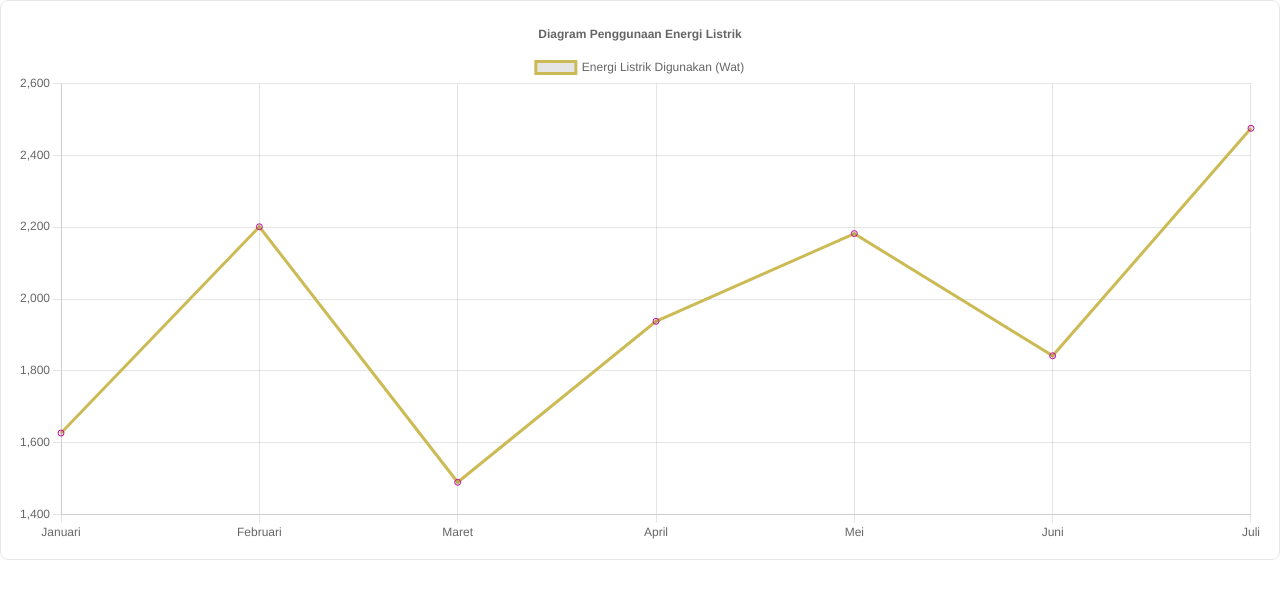
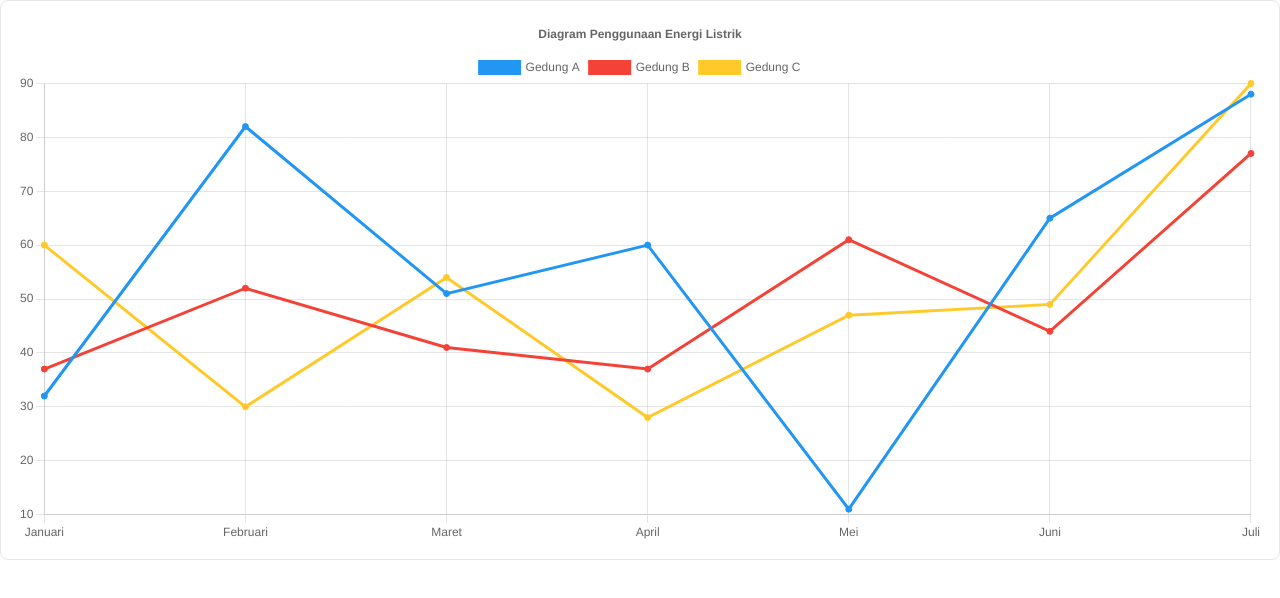
Before and after one commit to BilhaqAD07/fms-kedaireka, a Next.js app: page /Chart/Diagram in a window 1280 px wide. Shown: the top 598 px of the page. Built offline with nearby package versions, Linux system fonts and the light colour scheme.

Commit message:
chart and profile

```diff
--- a/src/app/Chart/Diagram/page.tsx
+++ b/src/app/Chart/Diagram/page.tsx
@@ -34,15 +34,25 @@ const Diagram = () => {
 
   useEffect(() => {
     setChartData({
-      labels: ['Januari', 'Februari', 'Maret', 'April', 'Mei', 'Juni', 'Juli'],
+      labels:['Januari', 'Februari', 'Maret', 'April', 'Mei', 'Juni', 'Juli'],
       datasets: [
         {
-          label: 'Energi Listrik Digunakan (Wat)',
-          data: [1627, 2201, 1490, 1938, 2182, 1842, 2475],
-          borderColor: '#cb5',
-          fill: false,
-          pointBorderColor: "#cb0c9f",
-          pointBorderWidth: 1,
+          label: "Gedung A",
+          data: [32, 82, 51, 60, 11, 65, 88],
+          backgroundColor: "#2196F3",
+          borderColor: "#2196F3",
+        },
+        {
+          label: "Gedung B",
+          data: [37, 52, 41, 37, 61, 44, 77],
+          backgroundColor: "#F44236",
+          borderColor: "#F44236",
+        },
+        {
+          label: "Gedung C",
+          data: [60, 30, 54, 28, 47, 49, 90],
+          backgroundColor: "#FFCA29",
+          borderColor: "#FFCA29",
         },
       ]
     })
@@ -64,7 +74,7 @@ const Diagram = () => {
   return (
     <>
       <div className='w-full md:col-span-2 relative lg:h-[70vh] h-[50vh] m-auto p-4 border rounded-lg bg-white dark:bg-secondary_dark'>
-        <Line data={chartData} options={chartOptions} />
+        <Line data={chartData} options={chartOptions}/>
       </div>
     </>
   );
--- a/src/app/Home/SideBarRight/Component/Design/page.tsx
+++ b/src/app/Home/SideBarRight/Component/Design/page.tsx
@@ -126,13 +126,8 @@ const Design = ({ printComponentRef })=>{
         </div>
         )
         } < ExportLayout componentRef = { printComponentRef }
-<<<<<<< HEAD
     /> </>
     </div>
-=======
-    />
-    </>
->>>>>>> 9a5950c2e36f8f0e7f81aa7906127f4cf0097ef4
     )
 
 }
--- a/src/app/Profile/page.tsx
+++ b/src/app/Profile/page.tsx
@@ -3,7 +3,6 @@
 import React from "react";
 import {
     Button,
-    Typography,
     Container,
     Box,
     TextField,
@@ -14,6 +13,13 @@ import BaseLayout from "@/components/baseLayout";
 import { useState } from 'react';
 import { BsFillArrowLeftSquareFill } from 'react-icons/bs';
 import { GiCancel } from 'react-icons/gi';
+import { Card, Typography, List } from "@mui/material";
+import ListItemButton from "@mui/material/ListItemButton";
+import ListItemText from "@mui/material/ListItemText";
+import AccountBoxIcon from "@mui/icons-material/AccountBox";
+import EmailIcon from "@mui/icons-material/Email";
+import LocalPhoneIcon from '@mui/icons-material/LocalPhone';
+import AccountCircleIcon from '@mui/icons-material/AccountCircle';
 
 const Profile = () => {
 
@@ -48,6 +54,29 @@ const Profile = () => {
             </Drawer>
             </div>
         </main>
+        <div className="flex justify-center items-center min-h-full mx-auto p-50">
+    <Card className='flex p-0 mx-auto flex-col dark:bg-secondary_dark text-black dark:text-white w-[400px] h-[300px] min-width-[600px] place-content-center text-center'>
+    <AccountCircleIcon
+      className=" mx-auto flex justify-center absolute -top-14 translate-y-40 ml-40 w-[70px] h-[60px]"
+      />
+        <List>
+
+          <ListItemButton className='gap-4'>
+              <AccountBoxIcon />
+              <ListItemText primary="Name" />
+          </ListItemButton>
+          <ListItemButton className='gap-4'>
+              <EmailIcon />
+
+            <ListItemText primary= "kloping@gmail.com" />
+          </ListItemButton>
+          <ListItemButton className='gap-4'>
+              <LocalPhoneIcon />
+            <ListItemText primary="+6281316783223" />
+          </ListItemButton>
+        </List>
+    </Card>
+    </div>
         </BaseLayout>
     )
 }
```
